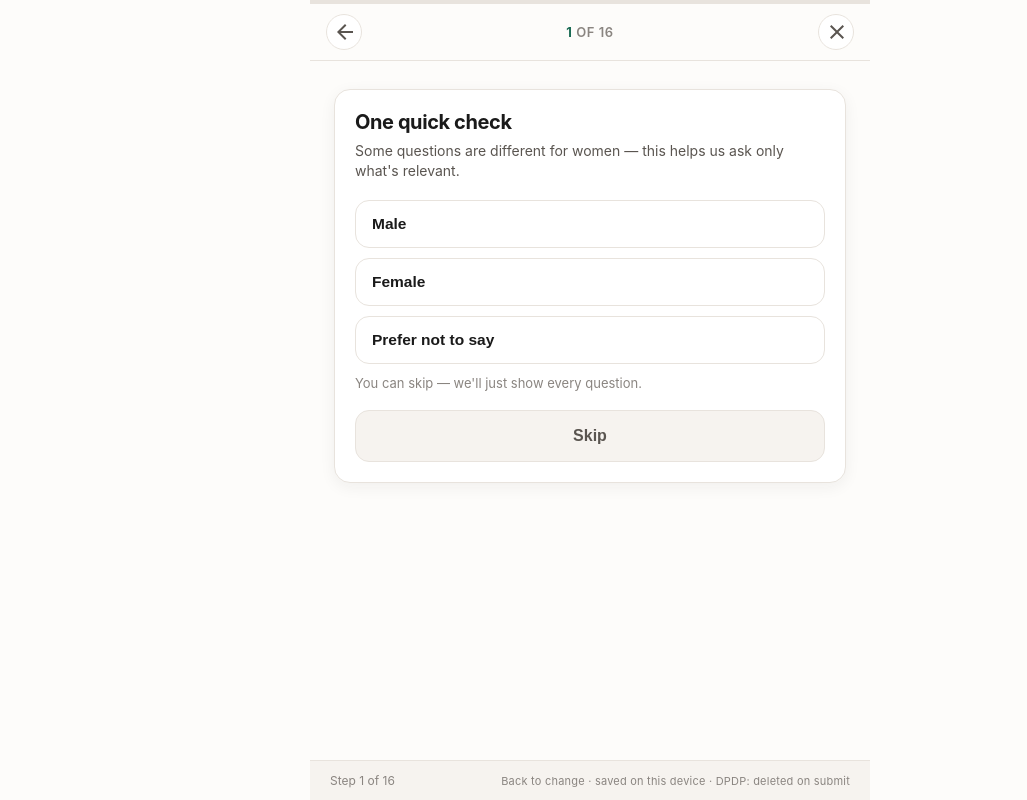
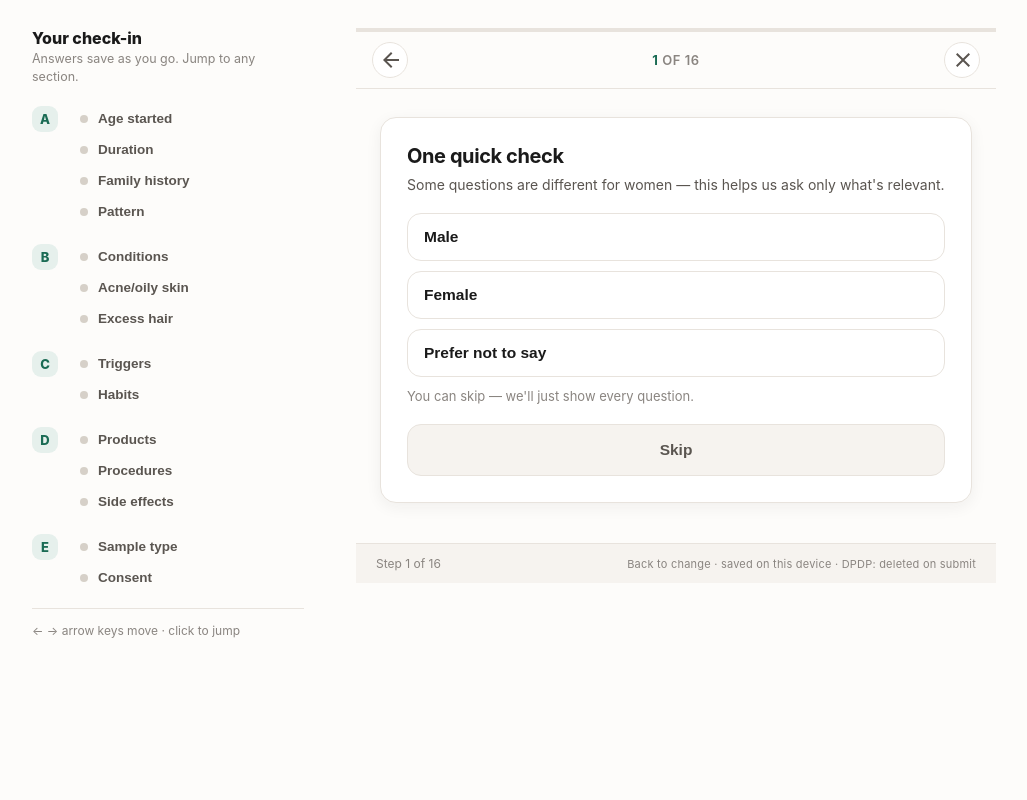
Before and after one commit to Ripperox/hair-intake, a React (Vite) app: page / in a window 1280 px wide. Both pictures are taken after a click on the button "Start — 1 tap at a time". Shown: the whole page, without its empty margins (50-1077 px from the left). Built offline with nearby package versions, Linux system fonts and the light colour scheme.

Commit message:
feat: voice on describe-fields, Q4 infer+confirm, phone-vs-laptop layouts, decisions.md

```diff
--- a/src/App.tsx
+++ b/src/App.tsx
@@ -1,7 +1,7 @@
 // GenoRoot — hair intake that fills itself
 // Client-only, no keys, no backend. Deploy as static build.
 
-import { useState, useEffect, useCallback } from 'react'
+import { useState, useEffect, useRef, useCallback } from 'react'
 import type { Answers } from './schema'
 import type { StepId } from './intake-steps'
 import {
@@ -11,14 +11,17 @@ import {
   getNextStep,
   getPrevStep,
   isFirstStep,
+  getVisibleSteps,
+  STEPS,
 } from './intake-steps'
+import { useIsDesktop } from './use-is-desktop'
 import {
   BigButton,
   OptionCard,
   ChipOption,
   YesNo,
   NumberStepper,
-  TextArea,
+  VoicedTextArea,
   ProgressBar,
   StepHeader,
   SectionCard,
@@ -88,6 +91,41 @@ export default function App() {
   })
   const [step, setStep] = useState<StepId>('welcome')
   const [showLeaveSheet, setShowLeaveSheet] = useState(false)
+  const isDesktop = useIsDesktop()
+  const patternSeeded = useRef(false)
+
+  // Q4 inference: if hair loss started young + father similar, pre-mark the most
+  // common patterns as *suggestions* – always confirmed, never assumed.
+  useEffect(() => {
+    if (step !== 'q4' || patternSeeded.current) return
+    patternSeeded.current = true
+    const age = parseInt(answers.ageHairLossBegan, 10)
+    const father = answers.familyHistory.includes('Father had hair loss')
+    if (!isNaN(age) && age <= 25 && father && answers.pattern.length === 0) {
+      setAnswers(prev => ({ ...prev, pattern: ['Receding hairline', 'Thinning at crown'] }))
+    }
+  }, [step])
+
+  // Desktop keyboard nav: arrows move, Enter confirms (skips list/yes-no buttons).
+  useEffect(() => {
+    if (!isDesktop) return
+    const onKey = (e: KeyboardEvent) => {
+      if (showLeaveSheet) return
+      const tag = (e.target as HTMLElement)?.tagName
+      if (tag === 'INPUT' || tag === 'TEXTAREA') return
+      if (e.key === 'ArrowRight' || e.key === 'Enter') {
+        if (canContinue() && (e.key !== 'Enter' || tag !== 'BUTTON')) {
+          e.preventDefault()
+          goNext()
+        }
+      } else if (e.key === 'ArrowLeft') {
+        e.preventDefault()
+        goPrev()
+      }
+    }
+    window.addEventListener('keydown', onKey)
+    return () => window.removeEventListener('keydown', onKey)
+  }, [isDesktop, step, answers, showLeaveSheet])
 
   useEffect(() => {
     try { localStorage.setItem(STORAGE_KEY, JSON.stringify({ ts: Date.now(), answers })) } catch {}
@@ -210,9 +248,16 @@ export default function App() {
           </SectionCard>
         )
 
-      case 'q4':
+      case 'q4': {
+        const ageN = parseInt(answers.ageHairLossBegan, 10)
+        const suggested = !isNaN(ageN) && ageN <= 25 && answers.familyHistory.includes('Father had hair loss')
         return (
           <SectionCard title="What pattern do you see?" subtitle="Select all that match you.">
+            {suggested && answers.pattern.length > 0 && (
+              <div className="field-ok" style={{ marginTop: 0, marginBottom: 12, lineHeight: 1.45 }}>
+                Based on when it started + your father&apos;s hair loss, we pre-marked the two most common patterns. Tap to remove any that don&apos;t match.
+              </div>
+            )}
             <div className="chip-grid">
               {['Receding hairline','Thinning at crown','Widening part line','Diffuse thinning','Patchy loss','Sudden excessive shedding'].map(opt => (
                 <ChipOption key={opt} label={opt} selected={answers.pattern.includes(opt)} onToggle={() => {
@@ -224,6 +269,7 @@ export default function App() {
             <BigButton onClick={goNext} disabled={!canContinue()}>Continue</BigButton>
           </SectionCard>
         )
+      }
 
       case 'q5':
         return (
@@ -350,7 +396,7 @@ export default function App() {
                 <div className="habit-main"><span className="habit-label">Salon treatments (keratin, rebonding, smoothening)</span><YesNo value={answers.salonTreatments} onChange={v => update({ salonTreatments: v, salonTreatmentDetail: v ? answers.salonTreatmentDetail : null })} /></div>
                 {answers.salonTreatments && (
                   <div className="habit-followup">
-                    <TextArea value={answers.salonTreatmentDetail || ''} onChange={v => update({ salonTreatmentDetail: v })} placeholder="Which ones? e.g. Keratin 2 months ago" rows={2} />
+                    <VoicedTextArea value={answers.salonTreatmentDetail || ''} onChange={v => update({ salonTreatmentDetail: v })} placeholder="Which ones? e.g. Keratin 2 months ago" rows={2} />
                   </div>
                 )}
               </div>
@@ -450,7 +496,7 @@ export default function App() {
             <YesNo value={answers.pastTreatmentSideEffects} onChange={v => update({ pastTreatmentSideEffects: v, pastTreatmentDescribe: v ? answers.pastTreatmentDescribe : null })} />
             {answers.pastTreatmentSideEffects && (
               <div style={{marginTop:16}}>
-                <TextArea value={answers.pastTreatmentDescribe || ''} onChange={v => update({ pastTreatmentDescribe: v })} placeholder="What happened? e.g. Itchy scalp with minoxidil" rows={3} />
+                <VoicedTextArea value={answers.pastTreatmentDescribe || ''} onChange={v => update({ pastTreatmentDescribe: v })} placeholder="What happened? e.g. Itchy scalp with minoxidil" rows={3} />
               </div>
             )}
             <div style={{marginTop:20}}>
@@ -552,15 +598,54 @@ export default function App() {
               <summary>Filled form — structured data (what the doctor sees)</summary>
               <pre>{JSON.stringify(finalForm, null, 2)}</pre>
             </details>
-            <BigButton variant="ghost" onClick={() => { setAnswers(freshAnswers()); setStep('welcome'); try{localStorage.removeItem('hair-intake-answers')}catch{} }}>Start another intake</BigButton>
+            <BigButton variant="ghost" onClick={() => { patternSeeded.current = false; setAnswers(freshAnswers()); setStep('welcome'); try{localStorage.removeItem('hair-intake-answers')}catch{} }}>Start another intake</BigButton>
           </div>
         )
       }
     }
   }
 
+  const RAIL: { letter: string; title: string; steps: StepId[] }[] = [
+    { letter: 'A', title: 'Personal & family', steps: ['q1','q2','q3','q4'] },
+    { letter: 'B', title: 'Hormonal & health', steps: ['q5','q6','q7','q8','q9'] },
+    { letter: 'C', title: 'Lifestyle', steps: ['q10','q11'] },
+    { letter: 'D', title: 'Treatments', steps: ['q12','q13','q14'] },
+    { letter: 'E', title: 'Sample & consent', steps: ['q15','q16'] },
+  ]
+  const visibleSteps = getVisibleSteps(answers)
+
   return (
-    <div className="app">
+    <div className={`app ${isDesktop ? 'is-desktop' : ''}`}>
+      {isDesktop && step !== 'welcome' && step !== 'done' && (
+        <aside className="rail">
+          <div className="rail-title">Your check-in</div>
+          <p className="rail-sub">Answers save as you go. Jump to any section.</p>
+          {RAIL.map(g => {
+            const steps = g.steps.filter(id => visibleSteps.includes(id))
+            if (!steps.length) return null
+            return (
+              <div className="rail-group" key={g.letter}>
+                <div className="rail-letter">{g.letter}</div>
+                <div className="rail-items">
+                  {steps.map(id => {
+                    const label = STEPS.find(s => s.id === id)?.label ?? id
+                    const idx = getStepIndex(id, answers)
+                    const cls = idx === currentIndex ? 'current' : idx < currentIndex ? 'done' : ''
+                    return (
+                      <button key={id} type="button" className={`rail-item ${cls}`} onClick={() => setStep(id)}>
+                        <span className="rail-dot" aria-hidden="true" />
+                        {label}
+                      </button>
+                    )
+                  })}
+                </div>
+              </div>
+            )
+          })}
+          <div className="rail-keys">← → arrow keys move · click to jump</div>
+        </aside>
+      )}
+      <div className="desktop-body">
         {step !== 'welcome' && step !== 'done' && (
           <>
             <ProgressBar progress={progress} />
@@ -580,6 +665,7 @@ export default function App() {
             <span className="footer-hint">Back to change · saved on this device · DPDP: deleted on submit</span>
           </footer>
         )}
+      </div>
       {showLeaveSheet && (
         <div className="sheet-backdrop" onClick={()=>setShowLeaveSheet(false)}>
           <div className="sheet" role="dialog" aria-modal="true" aria-label="Leave intake?" onClick={e=>e.stopPropagation()}>
--- a/src/index.css
+++ b/src/index.css
@@ -189,6 +189,40 @@ html,body{ margin:0; padding:0; background:var(--bg); color:var(--text); font-fa
 @media (prefers-reduced-motion: reduce){
   *{ animation:none !important; transition:none !important; scroll-behavior:auto !important }
   .progress-bar{ transition:none }
+  .voice-btn.listening{ animation:none }
+}
+
+/* Voice (speech assistant) */
+.voiced-wrap{ display:flex; flex-direction:column; gap:10px }
+.voiced-bar{ display:flex; align-items:center; gap:12px; min-height:44px; flex-wrap:wrap }
+.voice-btn{ display:inline-flex; align-items:center; gap:8px; padding:11px 16px; border-radius:999px; border:1.5px solid var(--accent-line); background:var(--accent-soft); color:var(--accent); font-size:14px; font-weight:700; cursor:pointer }
+.voice-btn:hover{ background:white }
+.voice-btn.listening{ background:var(--accent); color:white; animation:voice-pulse 1.4s ease infinite }
+@keyframes voice-pulse{ 0%,100%{ box-shadow:0 0 0 0 rgba(26,107,84,.35) } 50%{ box-shadow:0 0 0 10px rgba(26,107,84,0) } }
+.voiced-note{ font-size:12.5px; color:var(--muted); line-height:1.4 }
+.voiced-note.listening{ color:var(--accent); font-weight:600 }
+
+/* Desktop rail — separate laptop experience, no one-size-fits-all */
+.rail{ display:none }
+@media (min-width:1024px){
+  .app.is-desktop{ max-width:1180px; flex-direction:row; gap:44px; padding:28px 32px; align-items:flex-start }
+  .app.is-desktop .desktop-body{ flex:1; max-width:640px; min-width:0 }
+  .rail{ display:block; width:280px; flex:none; position:sticky; top:28px; max-height:calc(100dvh - 56px); overflow:auto; padding-right:8px }
+  .rail-title{ font-size:16px; font-weight:800; color:var(--text); margin-bottom:2px }
+  .rail-sub{ font-size:12.5px; color:var(--muted); margin:0 0 18px; line-height:1.45 }
+  .rail-group{ display:flex; gap:12px; margin-bottom:16px }
+  .rail-letter{ width:26px; height:26px; border-radius:9px; background:var(--accent-soft); color:var(--accent); font-size:13px; font-weight:800; display:grid; place-items:center; flex:none; margin-top:2px }
+  .rail-items{ display:flex; flex-direction:column; gap:2px; flex:1 }
+  .rail-item{ appearance:none; text-align:left; border:0; background:transparent; padding:7px 10px; border-radius:10px; font-size:13.5px; font-weight:600; color:var(--text-2); cursor:pointer; display:flex; align-items:center; gap:10px }
+  .rail-item:hover{ background:var(--bg-soft) }
+  .rail-item.current{ background:var(--accent-soft); color:var(--accent) }
+  .rail-item.done{ color:var(--text) }
+  .rail-dot{ width:8px; height:8px; border-radius:999px; background:var(--line-strong); flex:none }
+  .rail-item.done .rail-dot{ background:var(--accent) }
+  .rail-item.current .rail-dot{ background:var(--accent); box-shadow:0 0 0 3px rgba(26,107,84,.2) }
+  .rail-keys{ font-size:12px; color:var(--muted); border-top:1px solid var(--line); padding-top:14px; margin-top:6px }
+  .section-card{ padding:26px }
+  .btn-big{ font-size:15.5px }
 }
 @media print{
   .progress-wrap, .step-header, .footer, .btn, .sheet-backdrop, .welcome-hinglish, .welcome-meta{ display:none !important }
--- a/src/intake-components.tsx
+++ b/src/intake-components.tsx
@@ -1,7 +1,7 @@
 // Input components — each one tuned to the question type.
 // Big tap targets, mobile-first, accessible.
 
-import { useState, useEffect } from 'react'
+import { useState, useEffect, useRef, useCallback } from 'react'
 import type { ChangeEvent } from 'react'
 
 export function BigButton({
@@ -169,31 +169,88 @@ export function NumberStepper({
   )
 }
 
-export function VoiceInput({
-  listening,
-  onToggle,
+export function useVoice(lang = 'en-IN') {
+  const [supported, setSupported] = useState(false)
+  const [listening, setListening] = useState(false)
+  const recRef = useRef<{ start: () => void; stop: () => void; abort: () => void } | null>(null)
+  const commitRef = useRef<(transcript: string) => void>(() => {})
+
+  useEffect(() => {
+    const w = window as any
+    const SR = w.SpeechRecognition || w.webkitSpeechRecognition
+    if (!SR) return
+    const rec = new SR()
+    rec.continuous = true
+    rec.interimResults = true
+    rec.lang = lang
+    rec.onend = () => setListening(false)
+    rec.onerror = () => setListening(false)
+    rec.onresult = (e: any) => {
+      const final: string[] = []
+      for (let i = e.resultIndex; i < e.results.length; i++) {
+        if (e.results[i].isFinal) final.push(e.results[i][0].transcript)
+      }
+      final.forEach(t => commitRef.current(t))
+    }
+    recRef.current = rec
+    setSupported(true)
+    return () => { try { rec.abort() } catch {} }
+  }, [lang])
+
+  const toggle = useCallback((onFinal: (t: string) => void) => {
+    const rec = recRef.current
+    if (!rec) return
+    if (listening) { try { rec.stop() } catch {} setListening(false); return }
+    commitRef.current = onFinal
+    try { rec.start(); setListening(true) } catch { setListening(false) }
+  }, [listening])
+
+  return { supported, listening, toggle }
+}
+
+export function VoicedTextArea({
+  value,
+  onChange,
+  placeholder,
+  rows = 3,
 }: {
-  listening: boolean
-  onToggle: () => void
+  value: string
+  onChange: (v: string) => void
+  placeholder?: string
+  rows?: number
 }) {
-  const [supported, setSupported] = useState(false)
-  useEffect(() => {
-    const SpeechRecognition = (window as any).SpeechRecognition || (window as any).webkitSpeechRecognition
-    if (SpeechRecognition) setSupported(true)
-  }, [])
-  if (!supported) return null
+  const { supported, listening, toggle } = useVoice()
+  const commit = useCallback((t: string) => {
+    const tx = t.trim()
+    if (!tx) return
+    onChange(value ? `${value.replace(/\s+$/, '')} ${tx}` : tx)
+  }, [value, onChange])
   return (
+    <div className="voiced-wrap">
+      <TextArea value={value} onChange={onChange} placeholder={placeholder} rows={rows} />
+      <div className="voiced-bar">
+        {supported ? (
           <button
             type="button"
             className={`voice-btn ${listening ? 'listening' : ''}`}
-      onClick={onToggle}
+            onClick={() => toggle(commit)}
             aria-label={listening ? 'Stop listening' : 'Tap to speak'}
           >
-      <svg viewBox="0 0 24 24" width="24" height="24" aria-hidden="true">
+            <svg viewBox="0 0 24 24" width="18" height="18" aria-hidden="true">
               <path d="M12 14c1.66 0 3-1.34 3-3V5c0-1.66-1.34-3-3-3S9 3.34 9 5v6c0 1.66 1.34 3 3 3zm5.3-3c0 3-2.54 5.1-5.3 5.1S6.7 14.1 6.7 11H5.1c0 3.41 2.72 6.23 6 6.72V21h2v-3.28c3.28-.48 6-3.3 6-6.72h-1.6z" fill="currentColor" />
             </svg>
-      {listening ? 'Listening…' : 'Speak'}
+            {listening ? 'Stop' : 'Speak'}
           </button>
+        ) : (
+          <span className="voiced-note">Voice works on Android + desktop Chrome. Here, just type it.</span>
+        )}
+        {supported && (
+          <span className={`voiced-note ${listening ? 'listening' : ''}`}>
+            {listening ? 'Listening — speak naturally, Hinglish is fine' : 'Optional — speak it instead of typing'}
+          </span>
+        )}
+      </div>
+    </div>
   )
 }
 
--- /dev/null
+++ b/src/use-is-desktop.ts
@@ -0,0 +1,17 @@
+import { useEffect, useState } from 'react'
+
+const mq = typeof window !== 'undefined' && window.matchMedia
+  ? window.matchMedia('(min-width: 1024px)')
+  : null
+
+export function useIsDesktop(): boolean {
+  const [isDesktop, setIsDesktop] = useState(() => mq ? mq.matches : false)
+  useEffect(() => {
+    if (!mq) return
+    const onChange = () => setIsDesktop(mq.matches)
+    onChange()
+    mq.addEventListener('change', onChange)
+    return () => mq.removeEventListener('change', onChange)
+  }, [])
+  return isDesktop
+}
```
Also changed, not shown: 2 other files (tests, documents, lock files or other folders). Lines whose indentation alone changed are shown as unchanged.
